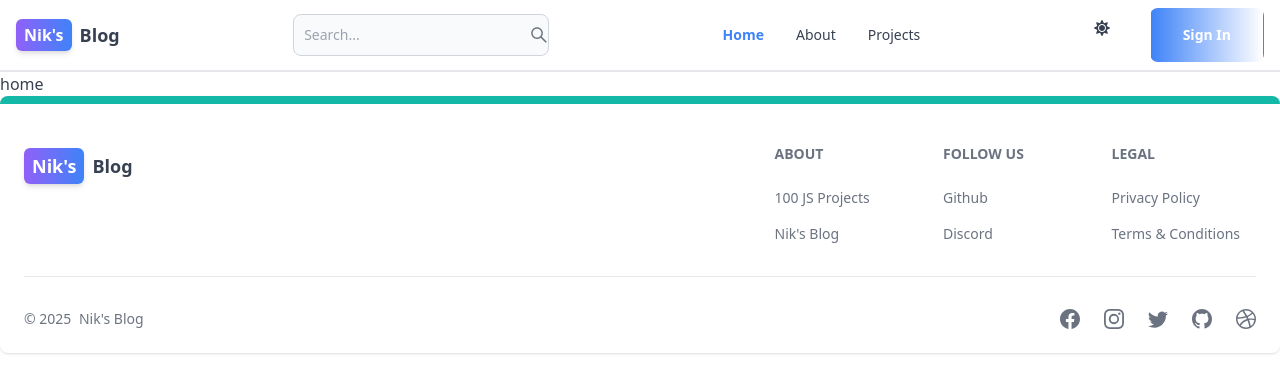
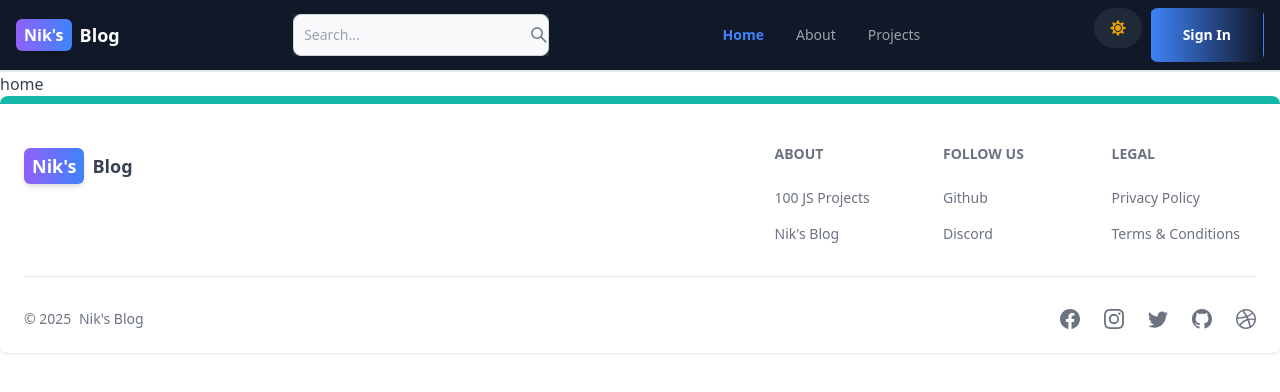
Before and after one commit to Nikhil-953/mern-blog, a React (Vite) app in the folder client/: page / in a window 1280 px wide. Shown: the top 392 px of the page. Built offline with nearby package versions, Linux system fonts and the light colour scheme; no server answers.

Commit message:
complete sidebar of the dashboard

```diff
--- /dev/null
+++ b/client/src/components/DashProfile.jsx
@@ -0,0 +1,9 @@
+import React from 'react';
+
+export default function DashProfile() {
+  return (
+    <div className="h-screen">
+      DashProfile
+    </div>
+  );
+}
--- /dev/null
+++ b/client/src/components/DashSidebar.jsx
@@ -0,0 +1,48 @@
+import { Sidebar } from 'flowbite-react';
+import React, { useEffect, useState } from 'react';
+import { HiArrowSmRight, HiUser } from 'react-icons/hi';
+import { useLocation } from 'react-router-dom';
+import { Link } from 'react-router-dom';
+
+export default function DashSidebar() {
+  const location = useLocation();
+  const [tab, setTab] = useState('');
+
+  useEffect(() => {
+    const urlParams = new URLSearchParams(location.search);
+    const tabFromUrl = urlParams.get('tab');
+    if (tabFromUrl) {
+      setTab(tabFromUrl);
+    }
+  }, [location.search]);
+
+  return (
+   <Sidebar
+  className="
+    w-full sm:w-full md:w-64 sm:h-[180px] sm:h-[250px] md:h-[350px] lg:h-screen
+  "
+>
+  <Sidebar.Items>
+    <Sidebar.ItemGroup>
+      {/* Profile Tab */}
+      <Link to="/dashboard?tab=profile">
+        <Sidebar.Item
+          active={tab === 'profile'}
+          icon={HiUser}
+          label="User"
+          labelColor="dark"
+        >
+          Profile
+        </Sidebar.Item>
+      </Link>
+
+      {/* Sign Out Button */}
+      <Sidebar.Item icon={HiArrowSmRight} className="cursor-pointer">
+        Sign Out
+      </Sidebar.Item>
+    </Sidebar.ItemGroup>
+  </Sidebar.Items>
+</Sidebar>
+
+  );
+}
--- a/client/src/components/Header.jsx
+++ b/client/src/components/Header.jsx
@@ -1,10 +1,9 @@
 import { Button, Navbar, Dropdown, TextInput, Avatar } from "flowbite-react";
-
 import { Link, useLocation } from "react-router-dom";
 import { AiOutlineSearch } from "react-icons/ai";
 import "flowbite/dist/flowbite.min.css";
-import { FaMoon , FaSun} from "react-icons/fa";
-import { useSelector,useDispatch } from "react-redux";
+import { FaMoon, FaSun } from "react-icons/fa";
+import { useSelector, useDispatch } from "react-redux";
 import { toggleTheme } from "../redux/theme/themeSlice";
 
 const Header = () => {
@@ -12,28 +11,42 @@ const Header = () => {
   const dispatch = useDispatch();
   const { currentUser } = useSelector((state) => state.user || {});
   const { theme } = useSelector((state) => state.theme);
+
   return (
-    <Navbar className="border-b-2 px-4 py-2 flex justify-between items-center">
+    <Navbar className="border-b-2 px-4 py-2 bg-gray-900 dark:bg-black text-white">
       {/* Nik's Blog with Gradient */}
       <Link to="/" className="flex items-center space-x-2 px-0">
         <span className="px-2 py-1 bg-gradient-to-r from-purple-500 to-blue-500 text-white font-bold rounded-md shadow-md inline-flex items-center">
           Nik's
         </span>
-        <span className="text-black dark:text-white font-bold text-lg">Blog</span>
+        <span className="text-white dark:text-white font-bold text-lg">Blog</span>
       </Link>
 
-      {/* Search Input */}
+      {/* Mobile Toggle Button */}
+      <Navbar.Toggle />
+
+      {/* Middle Section with Search (Hidden in mobile) */}
       <form className="hidden lg:flex">
-        <TextInput type="text" placeholder="Search..." rightIcon={AiOutlineSearch} className="w-64" />
+        <TextInput
+          type="text"
+          placeholder="Search..."
+          rightIcon={AiOutlineSearch}
+          className="w-64 bg-gray-800 text-white"
+        />
       </form>
 
+      {/* Mobile Search Button */}
       <Button className="w-12 h-10 lg:hidden" color="gray" pill={true}>
         <AiOutlineSearch />
       </Button>
 
+      {/* Right Section with Theme and Auth Controls */}
       <div className="flex gap-2 md:order-2">
-        <button className="w-12 h-10" color="gray" pill onClick={() => dispatch(toggleTheme())}>
-          {theme == 'light' ? <FaSun/>: <FaMoon/>}
+        <button
+          className="w-12 h-10 flex items-center justify-center bg-gray-800 rounded-full"
+          onClick={() => dispatch(toggleTheme())}
+        >
+          {theme === "light" ? <FaSun className="text-yellow-400" /> : <FaMoon className="text-gray-300" />}
         </button>
 
         {currentUser ? (
@@ -46,11 +59,13 @@ const Header = () => {
               <span className="block text-sm">@{currentUser.username}</span>
               <span className="block text-sm font-medium">{currentUser.email}</span>
             </Dropdown.Header>
-            <Link to={'/dashboard?tab=profile'}>
-            <Dropdown.Item>Profile</Dropdown.Item>
+
+            <Link to={"/dashboard?tab=profile"}>
+              <Dropdown.Item>Profile</Dropdown.Item>
             </Link>
-            <Dropdown.Divider/>
+            <Dropdown.Divider />
             <Dropdown.Item>Sign out</Dropdown.Item>
+
           </Dropdown>
         ) : (
           <Link to="/sign-in">
@@ -59,19 +74,17 @@ const Header = () => {
             </Button>
           </Link>
         )}
-
-        <Navbar.Toggle />
       </div>
 
-      {/* Navbar Links */}
+      {/* Navbar Links (Collapsible in Mobile) */}
       <Navbar.Collapse>
-        <Navbar.Link className={path === "/" ? "text-blue-500 font-bold" : "text-gray-700"} as={"div"}>
+        <Navbar.Link className={path === "/" ? "text-blue-500 font-bold" : "text-gray-400"} as={"div"}>
           <Link to="/">Home</Link>
         </Navbar.Link>
-        <Navbar.Link className={path === "/about" ? "text-blue-500 font-bold" : "text-gray-700"} as={"div"}>
+        <Navbar.Link className={path === "/about" ? "text-blue-500 font-bold" : "text-gray-400"} as={"div"}>
           <Link to="/about">About</Link>
         </Navbar.Link>
-        <Navbar.Link className={path === "/projects" ? "text-blue-500 font-bold" : "text-gray-700"} as={"div"}>
+        <Navbar.Link className={path === "/projects" ? "text-blue-500 font-bold" : "text-gray-400"} as={"div"}>
           <Link to="/projects">Projects</Link>
         </Navbar.Link>
       </Navbar.Collapse>
--- a/client/src/pages/Dashboard.jsx
+++ b/client/src/pages/Dashboard.jsx
@@ -1,11 +1,46 @@
-import React from 'react'
+import React, { useEffect, useState } from 'react';
+import { useLocation } from 'react-router-dom';
+import DashSidebar from '../components/DashSidebar';
+import DashProfile from '../components/DashProfile';
 
 const Dashboard = () => {
+  const location = useLocation();
+  const [tab, setTab] = useState('');
+
+  useEffect(() => {
+    const urlParams = new URLSearchParams(location.search);
+    const tabFromUrl = urlParams.get('tab');
+    if (tabFromUrl) {
+      setTab(tabFromUrl);
+    }
+  }, [location.search]);
+
   return (
-    <div>
-      dashboard
+    <div
+      className="
+        min-h-screen flex flex-col
+        md:flex-row
+      "
+    >
+      {/* Sidebar */}
+      <div
+        className="
+          md:w-56
+        "
+      >
+        <DashSidebar />
+      </div>
+
+      {/* Main Content */}
+      <div
+        className="
+          w-full
+        "
+      >
+        {tab === 'profile' && <DashProfile />}
+      </div>
     </div>
-  )
-}
+  );
+};
 
-export default Dashboard
+export default Dashboard;
```
Also changed, not shown: client/src/index.css (line endings or trailing spaces).
